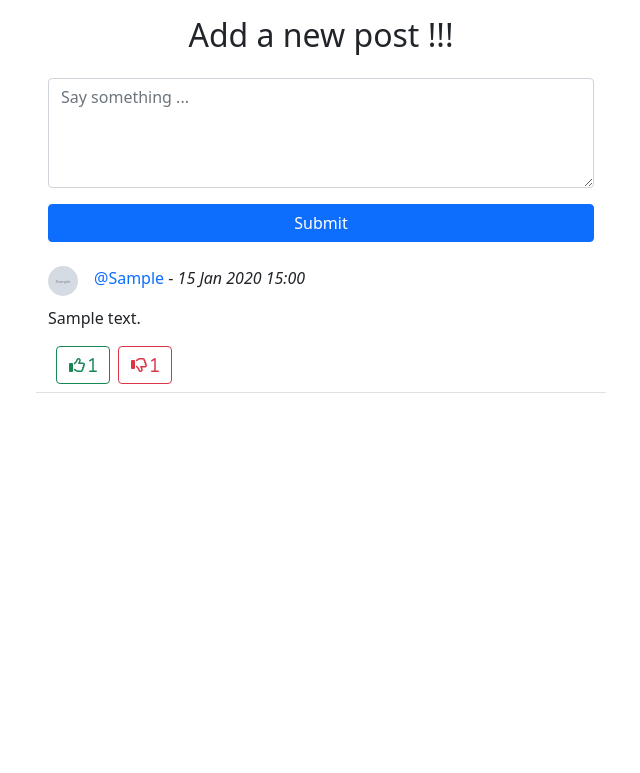
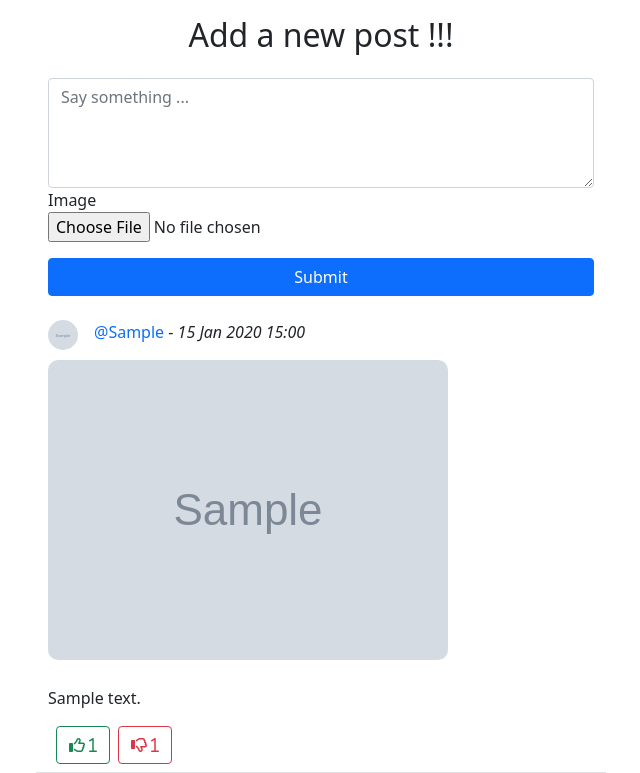
Before and after one commit to bekzod818/SocialMediaWebSite, a Django app: page /social/ in a window 1280 px wide. Shown: the part 56-829 px from the top of the page, without its empty margins (319-959 px from the left). Before the commit the page ends 449 px from the top, so only its background shows below. Run offline with Django 3.2, Linux system fonts and the light colour scheme; a user stored in the database is signed in; tables that the repository leaves empty hold one stand-in row (values such as "Sample post"); grey boxes marked "Sample" are stand-in pictures; some libraries are stand-ins or nearby versions.

Commit message:
adding images to posts

```diff
--- a/social/forms.py
+++ b/social/forms.py
@@ -8,9 +8,11 @@ class PostForm(forms.ModelForm):
         'placeholder': 'Say something ...'
     }))
 
+    image = forms.ImageField(required=False)
+
     class Meta:
         model = Post
-        fields = ['body']
+        fields = ['body', 'image']
 
 
 class CommentForm(forms.ModelForm):
--- a/social/models.py
+++ b/social/models.py
@@ -6,6 +6,7 @@ from django.dispatch import receiver
 
 class Post(models.Model):
     body = models.TextField()
+    image = models.ImageField(upload_to="post_image/%Y/%m/%d/", blank=True, null=True)
     created_on = models.DateTimeField(auto_now_add=True)
     author = models.ForeignKey(User, on_delete=models.CASCADE)
     likes = models.ManyToManyField(User, blank=True, related_name='likes')
--- a/social/views.py
+++ b/social/views.py
@@ -22,7 +22,7 @@ class PostListView(LoginRequiredMixin, ListView, FormView):
         posts = Post.objects.filter(
             author__profile__followers__in=[logged_in_user.id]
         ).order_by('-created_on')
-        form = PostForm(request.POST)
+        form = PostForm(request.POST, request.FILES)
 
         if form.is_valid():
             new_post = form.save(commit=False)
--- a/static/css/style.css
+++ b/static/css/style.css
@@ -14,3 +14,10 @@
     float: left;
     margin-right: 1rem;
 }
+
+.post-image {
+    max-width: 100%;
+    height: auto;
+    border-radius: 10px;
+    margin-bottom: 10px;
+}
--- a/templates/social/post-detail.html
+++ b/templates/social/post-detail.html
@@ -23,6 +23,9 @@
                         {{ post.created_on|date:"d M Y H:i" }}</i></h3>
                 </div>
                 <p>{{ post.body|linebreaks }}</p>
+                {% if post.image %}
+                    <img src="{{ post.image.url }}" class="post-image">
+                {% endif %}
                 {% if request.user == post.author %}
                     <a href="{% url 'post-edit' post.pk %}" class="btn btn-success"><i
                             class="far fa-edit"></i> Edit Post</a>
--- a/templates/social/post-edit.html
+++ b/templates/social/post-edit.html
@@ -17,7 +17,7 @@
         </div>
         <div class="row justify-content-center mt-3 mb-5">
             <div class="col-md-5 col-sm-12">
-                <form method="POST">
+                <form method="POST" enctype="multipart/form-data">
                     {% csrf_token %}
                     {{ form | crispy }}
                     <div class="d-grid gap-2">
--- a/templates/social/post_list.html
+++ b/templates/social/post_list.html
@@ -12,7 +12,7 @@
         </div>
         <div class="row justify-content-center mt-3">
             <div class="col-md-6 col-sm-12">
-                <form action="" method="post">
+                <form action="" method="post" enctype="multipart/form-data">
                     {% csrf_token %}
                     {{ form|crispy }}
                     <div class="d-grid gap-2">
@@ -34,6 +34,9 @@
                             {{ post.created_on|date:"d M Y H:i" }}</i></p>
                     </div>
                     <div class="position-relative">
+                        {% if post.image %}
+                            <img src="{{ post.image.url }}" class="post-image">
+                        {% endif %}
                         <p>{{ post.body|linebreaks }}</p>
                         <a href="{% url 'post-detail' post.pk %}" class="stretched-link"></a>
                     </div>
--- a/templates/social/profile.html
+++ b/templates/social/profile.html
@@ -82,6 +82,9 @@
                             {{ post.created_on|date:"d M Y H:i" }}</i></p>
                     </div>
                     <div class="position-relative">
+                        {% if post.image %}
+                            <img src="{{ post.image.url }}" class="post-image">
+                        {% endif %}
                         <p>{{ post.body|linebreaks }}</p>
                         <a href="{% url 'post-detail' post.pk %}" class="stretched-link"></a>
                     </div>
```
Also changed, not shown: media/post_image/2021/08/13/asus.jpeg (added), social/migrations/0011_post_image.py (added).
